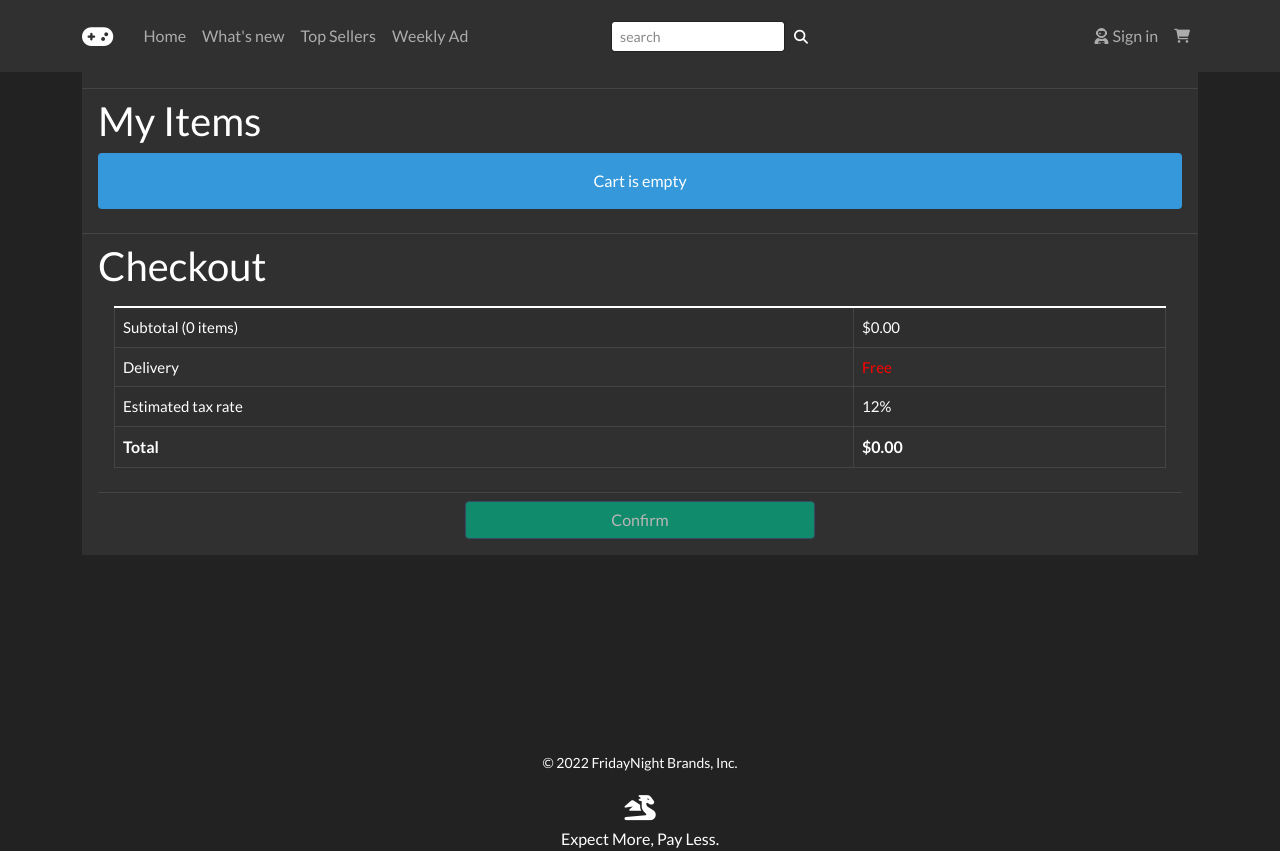
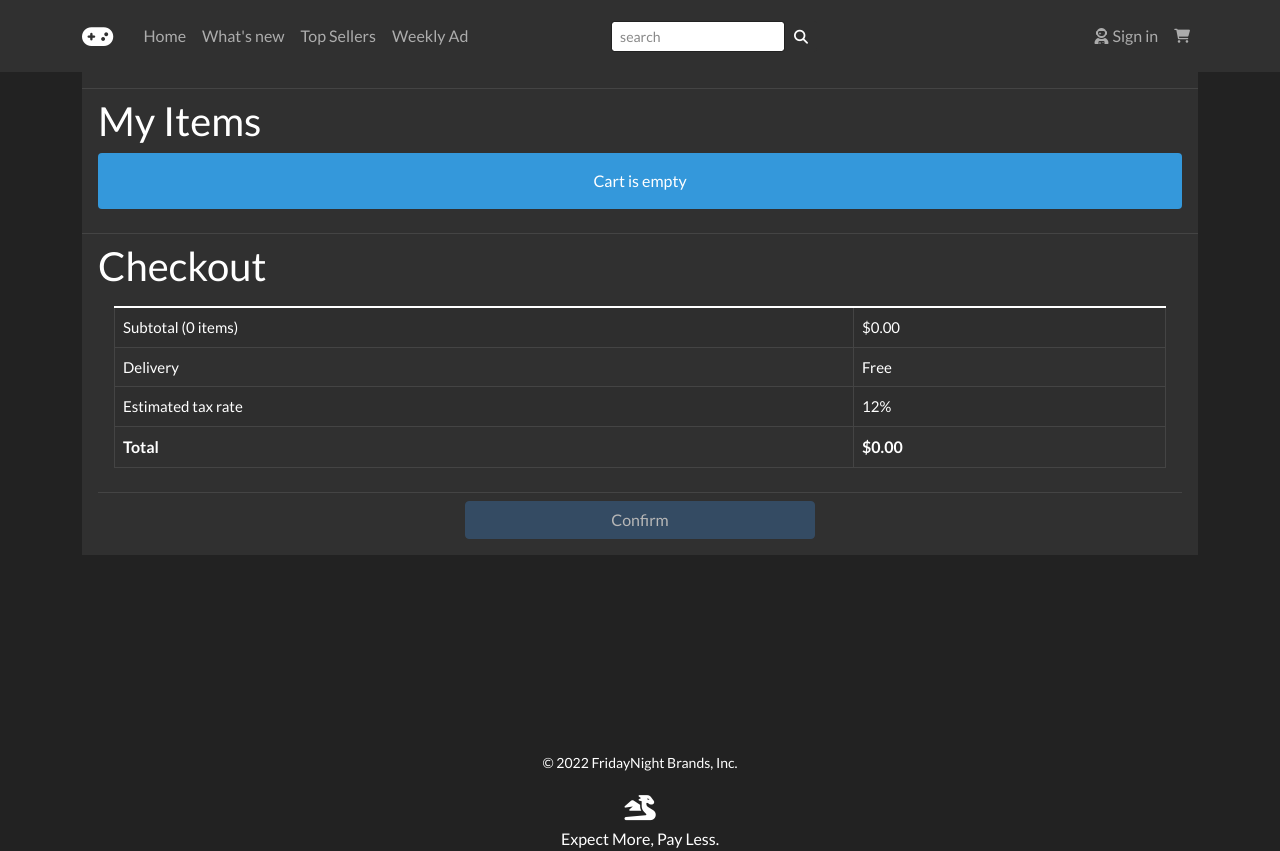
Before and after one commit to susieshuai/cs5610-FridayNight, a React (Create React App) app in the folder frontend/: page /checkout in a window 1280 px wide. Built offline with nearby package versions, Linux system fonts and the light colour scheme.

Commit message:
update a11y

```diff
--- a/frontend/src/screens/CartScreen.js
+++ b/frontend/src/screens/CartScreen.js
@@ -1,5 +1,5 @@
 import React, { useEffect } from "react";
-import { Link, useParams,useNavigate } from 'react-router-dom'
+import { Link, useParams, useNavigate } from 'react-router-dom'
 import { useDispatch, useSelector } from 'react-redux'
 import { createBrowserHistory } from "history";
 import {
@@ -63,9 +63,9 @@ const CartScreen = () => {
               width: '350px',
               margin: 'auto',
             }}
-            className='bg-success'
+            className='bg-dark'
 
-          >Go to Homepage</Button></Link><br/>
+          >Go to Homepage</Button></Link><br />
           <Image src={'/images/cart.png'}
             alt='cartIcon'
             style={{
@@ -81,7 +81,7 @@ const CartScreen = () => {
             <h5>Shopping Cart</h5>
             <b style={{
               fontSize: '15px',
-              color: 'grey',
+              color: 'white',
             }}
             >${cartItems.reduce((acc, item) => acc + item.qty * item.price, 0).toFixed(2)} subtotal
               · {cartItems.reduce((acc, item) => acc + item.qty, 0)} items</b>
@@ -94,10 +94,10 @@ const CartScreen = () => {
                       color: 'grey',
                       marginLeft: '700px'
                     }}>
-                     Each Price</Row>
+                    Each Price</Row>
                   <Row >
                     <Col md={3} xs={3}>
-                      <Image src={item.cover} alt={item.name} fluid rounded/>
+                      <Image src={item.cover} alt={item.name} fluid rounded />
                     </Col>
                     <Col xs={{ span: 4 }}>
                       <Row><small><Link to={`/details/${item.product}`}>{item.name}</Link></small></Row>
@@ -130,6 +130,7 @@ const CartScreen = () => {
                     <Col>
                       <Button
                         type='button'
+                        aria-label='delete'
                         onClick={() => removerFromCartHandler(item.product)}
                         variant="dark"
                         size='sm'
@@ -138,7 +139,7 @@ const CartScreen = () => {
                       </Button>
                     </Col>
                   </Row>
-                  <br/>
+                  <br />
                 </ListGroup.Item>
               ))}
             </ListGroup>
@@ -149,7 +150,7 @@ const CartScreen = () => {
             <Card>
               <ListGroup variant='flush'>
                 <ListGroup.Item>
-                  <Table striped  hover>
+                  <Table striped hover>
                     <tbody>
                       <tr style={{ color: 'red', fontSize: '15px' }}>
                         <td>Subtotal
@@ -174,10 +175,9 @@ const CartScreen = () => {
                 <ListGroup.Item>
                   <Button
                     type='button'
-                    className='btn-block bg-success'
+                    className='btn-block bg-primary'
                     disabled={cartItems.length === 0}
                     style={{
-                      width: '350px',
                       display: 'block',
                       margin: 'auto',
                     }}
--- a/frontend/src/screens/CheckoutScreen.js
+++ b/frontend/src/screens/CheckoutScreen.js
@@ -90,7 +90,7 @@ const CheckoutScreen = () => {
                                     </tr>
                                     <tr style={{ fontSize: '15px' }}>
                                         <td >Delivery</td>
-                                        <td style={{ color: 'red' }}> Free</td>
+                                        <td style={{ color: 'white' }}> Free</td>
                                     </tr>
                                     <tr style={{ fontSize: '15px' }}>
                                         <td>Estimated tax rate</td>
@@ -106,7 +106,7 @@ const CheckoutScreen = () => {
                         <ListGroup.Item>
                             <Button
                                 type='button'
-                                className='btn-block bg-success'
+                                className='btn-block bg-primary'
                                 disabled={cart.cartItems.length === 0}
                                 style={{
                                     width: '350px',
--- a/frontend/src/screens/_profile_screen/MyOrderScreen.js
+++ b/frontend/src/screens/_profile_screen/MyOrderScreen.js
@@ -54,7 +54,7 @@ const MyorderScreen = () => {
         <>
           {orders.map((order) => (
             <Fragment className='ms-1' key={order._id}>
-              <Row style={{ color: 'grey', fontSize: '14px' }}>
+              <Row style={{ color: 'white', fontSize: '14px' }}>
                 <Col>
                   <Row>Order Placed {order.createdAt.substring(5, 10)}</Row>
                 </Col>
```
